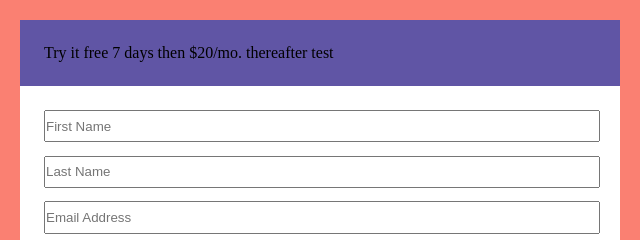
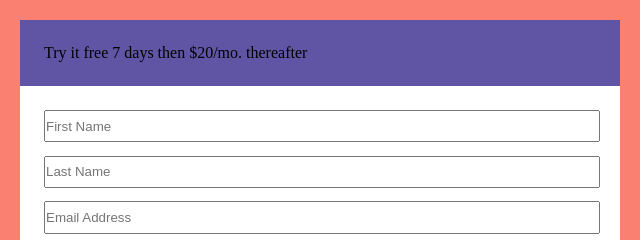
Before and after one commit to BboyAkers/CSS_Sass_Projects, a website: page SignUpForm/index.html in a window 1280 px wide. Shown: the top 240 px of the page, 640-1280 px from the left. Drawn offline with Linux system fonts and the light colour scheme.

Commit message:
update SignUpForm/index.html

```diff
--- a/SignUpForm/index.html
+++ b/SignUpForm/index.html
@@ -23,7 +23,7 @@
     </div>
     <div class="col">
       <div class="card background--blue">
-        <p><strong></strong>Try it free 7</strong> days then $20/mo. thereafter test</p>
+        <p><strong></strong>Try it free 7</strong> days then $20/mo. thereafter</p>
       </div>
       <div class="card background--white">
         <form action="" method="post">
```
